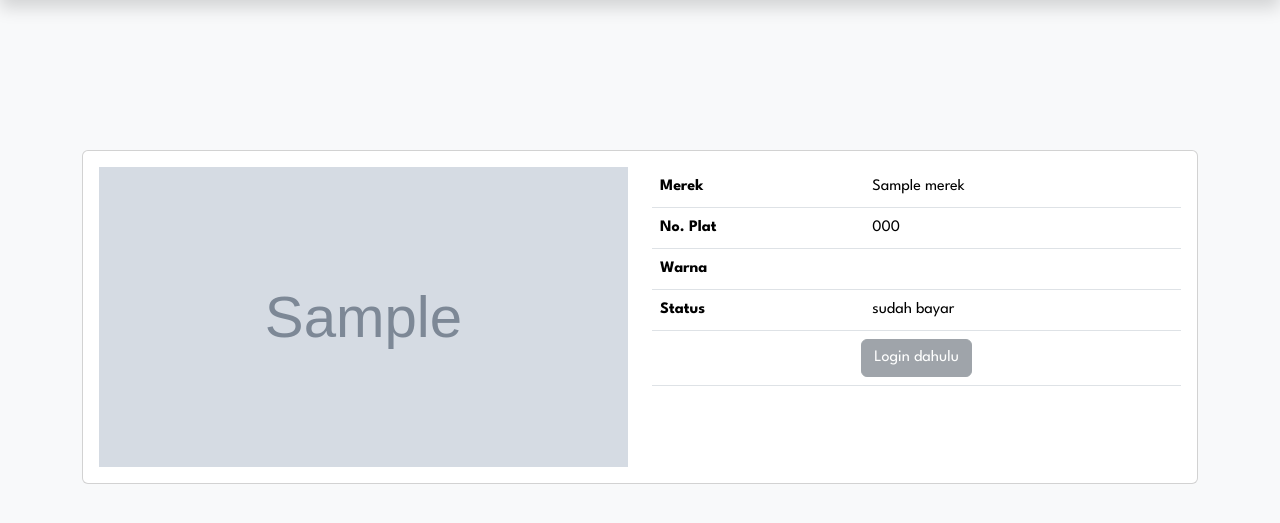
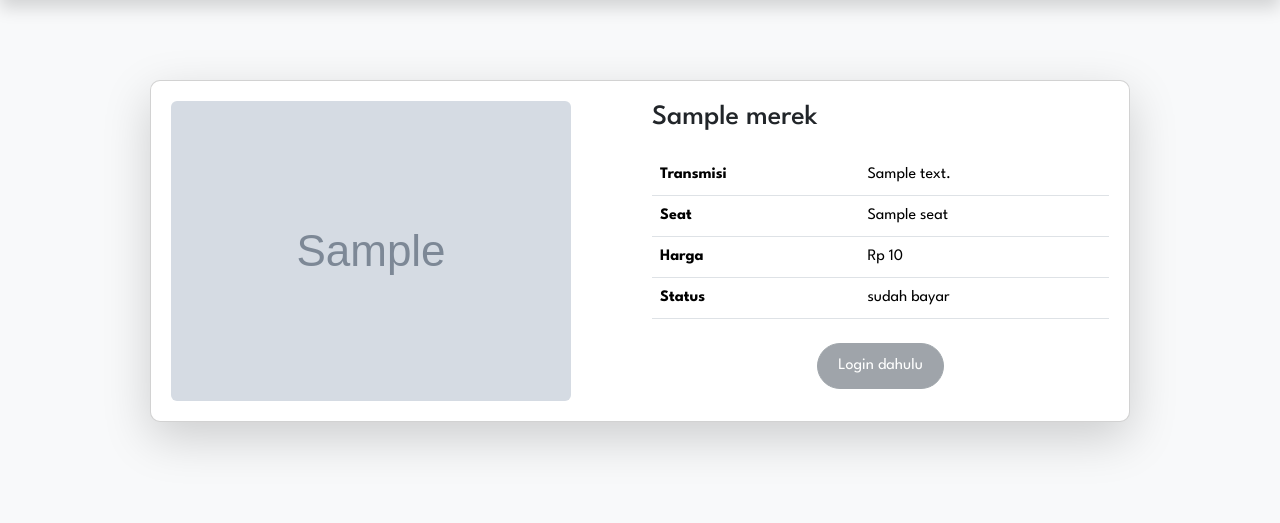
Before and after one commit to Moleen/ZallRentCar, a Flask app: page /detail-mobil in a window 1280 px wide. Shown: the part 80-603 px from the top of the page. Run offline with Flask 3, Linux system fonts and the light colour scheme; grey boxes marked "Sample" are stand-in pictures; a database or web service that is not in the repository returns one stand-in record (values such as "Sample title"); some libraries are stand-ins or nearby versions.

Commit message:
memperbaiki tampilan

```diff
--- a/static/css/main/car_details.css
+++ b/static/css/main/car_details.css
@@ -8,3 +8,38 @@
     max-height: 400px;
     object-fit: cover;
 }
+
+.container {
+    padding: 5rem;
+}
+
+.card {
+    border-radius: 10px;
+    overflow: hidden;
+}
+
+.card-body {
+    padding: 20px;
+}
+
+.img-fluid {
+    border-radius: 10px;
+}
+
+.table {
+    margin-top: 20px;
+}
+
+.modal-content {
+    border-radius: 10px;
+}
+
+.btn-primary, .btn-success, .btn-secondary {
+    border-radius: 25px;
+    padding: 10px 20px;
+}
+
+#total_price {
+    font-weight: bold;
+    font-size: 1.2em;
+}
--- a/static/js/main/car_details.js
+++ b/static/js/main/car_details.js
@@ -1,5 +1,5 @@
 function createTransaction(id_mobil, user_id) {
-  $('#btn_pesan').attr('disabled',true);
+  $('#btn_pesan').attr('disabled', true);
   var hari = $("#hari").val();
   $.ajax({
       url: "/api/create_transaction",
@@ -9,25 +9,28 @@ function createTransaction(id_mobil, user_id) {
           id_mobil: id_mobil,
           user_id: user_id,
       },
-    success: function (response) {
-      if(response.status == "unpaid_transaction"){
-        toastr.warning(response['message'], 'Notification',{
+      success: function(response) {
+          if (response.status === "unpaid_transaction") {
+              toastr.warning(response['message'], 'Notification', {
                   onHidden: function() {
-            $('#btn_pesan').attr('disabled',false);
+                      $('#btn_pesan').attr('disabled', false);
                   }
-        })
-      }else{
-        window.location.replace(`/transaksi/${response.id}`)
+              });
+          } else {
+              window.location.replace(`/transaksi/${response.id}`);
           }
       },
+      error: function() {
+          toastr.error('Something went wrong, please try again later.', 'Error');
+          $('#btn_pesan').attr('disabled', false);
+      }
   });
 }
-
 
 document.addEventListener('DOMContentLoaded', function() {
   const hariInput = document.getElementById('hari');
   const totalPriceElement = document.getElementById('total_price');
-  const hargaPerHari = parseInt(document.getElementById('harga_per_hari').value, 10); // Mengambil harga dari elemen tersembunyi
+  const hargaPerHari = parseInt(document.getElementById('harga_per_hari').value, 10);
 
   hariInput.addEventListener('input', function() {
       const hari = parseInt(hariInput.value);
--- a/templates/main/car-details.html
+++ b/templates/main/car-details.html
@@ -11,66 +11,66 @@
 
 {% block content %}
 <div class="container">
-    <div style="height: 150px;"></div>
-
-    <div class="card">
+    <div class="card shadow-lg">
         <div class="card-body">
             <div class="row">
                 <div class="col-md-6">
-                    <img width="100%" height="300px" src="{{ url_for('static', filename='gambar/' + data.gambar) }}"
-                        alt="Car Image" style="object-fit: cover;">
+                    <img src="{{ url_for('static', filename='gambar/' + data.gambar) }}" alt="Car Image"
+                        class="img-fluid rounded" style="object-fit: cover; height: 100%;">
                 </div>
                 <div class="col-md-6">
+                    <h3 class="mb-3">{{ data.merek }}</h3>
                     <table class="table">
+                        <tbody>
                             <tr>
-                            <th>Merek</th>
-                            <td>{{ data.merek }}</td>
+                                <th scope="row">Transmisi</th>
+                                <td>{{ data.transmisi }}</td>
                             </tr>
                             <tr>
-                            <th>No. Plat</th>
-                            <td>{{ data.plat_nomor }}</td>
+                                <th scope="row">Seat</th>
+                                <td>{{ data.seat }}</td>
                             </tr>
                             <tr>
-                            <th>Warna</th>
-                            <td>{{ data.warna }}</td>
+                                <th scope="row">Harga</th>
+                                <td>Rp {{ data.harga }}</td>
                             </tr>
                             <tr>
-                            <th>Status</th>
+                                <th scope="row">Status</th>
                                 <td>{{ data.status }}</td>
                             </tr>
-                        <tr>
-                            <td colspan="2" class="text-center">
+                        </tbody>
+                    </table>
+                    <div class="text-center mt-4">
                         {% if data.status == 'Tersedia' %}
                         <a href="#" class="btn btn-success" data-bs-toggle="modal"
-                                    data-bs-target="#exampleModalCenter">Rental</a>
+                            data-bs-target="#rentalModal">Rental</a>
                         {% elif user_info %}
                         <a href="#" class="btn btn-success" data-bs-toggle="modal"
-                                    data-bs-target="#exampleModalCenter">Rental</a>
+                            data-bs-target="#rentalModal">Rental</a>
                         {% else %}
                         <button class="btn btn-secondary" disabled>Login dahulu</button>
                         {% endif %}
-                            </td>
-                        </tr>
-                    </table>
+                    </div>
                 </div>
             </div>
         </div>
     </div>
 </div>
 
-<div class="modal fade" id="exampleModalCenter" tabindex="-1" role="dialog" aria-labelledby="exampleModalCenterTitle"
+<!-- Rental Modal -->
+<div class="modal fade" id="rentalModal" tabindex="-1" role="dialog" aria-labelledby="rentalModalLabel"
     aria-hidden="true">
     <div class="modal-dialog modal-dialog-centered">
         <div class="modal-content">
             <div class="modal-header">
-                <h1 class="modal-title fs-5" id="exampleModalLabel">{{ data.merek }}</h1>
+                <h5 class="modal-title" id="rentalModalLabel">{{ data.merek }}</h5>
                 <button type="button" class="btn-close" data-bs-dismiss="modal" aria-label="Close"></button>
             </div>
             <div class="modal-body">
                 <form>
                     <div class="mb-3">
-                        <p>Masukkan hari rental</p>
-                        <input type="number" name="hari" id="hari" class="form-control" min="1">
+                        <label for="hari" class="form-label">Masukkan hari rental</label>
+                        <input type="number" name="hari" id="hari" class="form-control" min="1" required>
                         <input type="hidden" id="harga_per_hari" value="{{ data.harga }}">
                     </div>
                     <div id="total_price" class="mb-3">
@@ -81,7 +81,7 @@
             <div class="modal-footer">
                 {% if user_info %}
                 <button type="button" class="btn btn-primary" id="btn_pesan"
-                    onclick="createTransaction(id_mobil = '{{data.id_mobil}}', user_id ='{{user_info.user_id}}')">Pesan</button>
+                    onclick="createTransaction('{{ data.id_mobil }}', '{{ user_info.user_id }}')">Pesan</button>
                 {% endif %}
             </div>
         </div>
```
Lines whose indentation alone changed are shown as unchanged.
